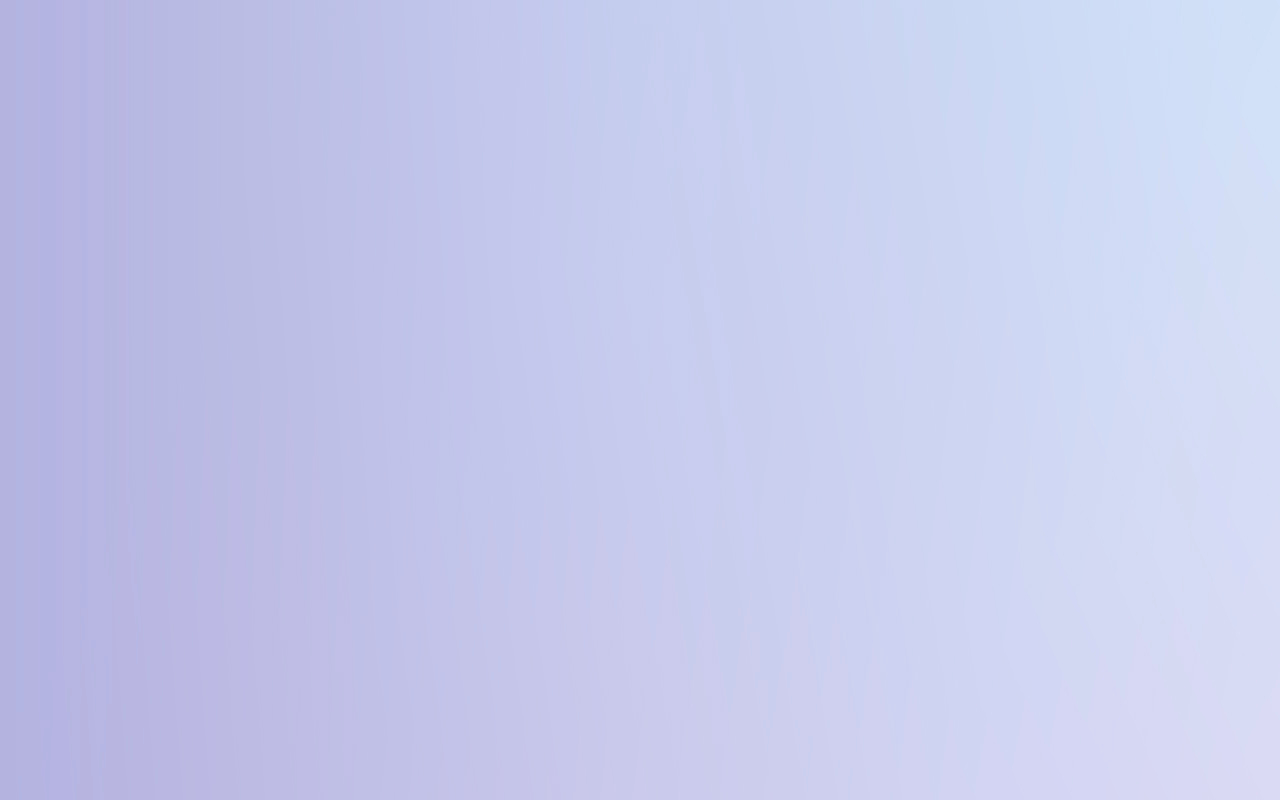
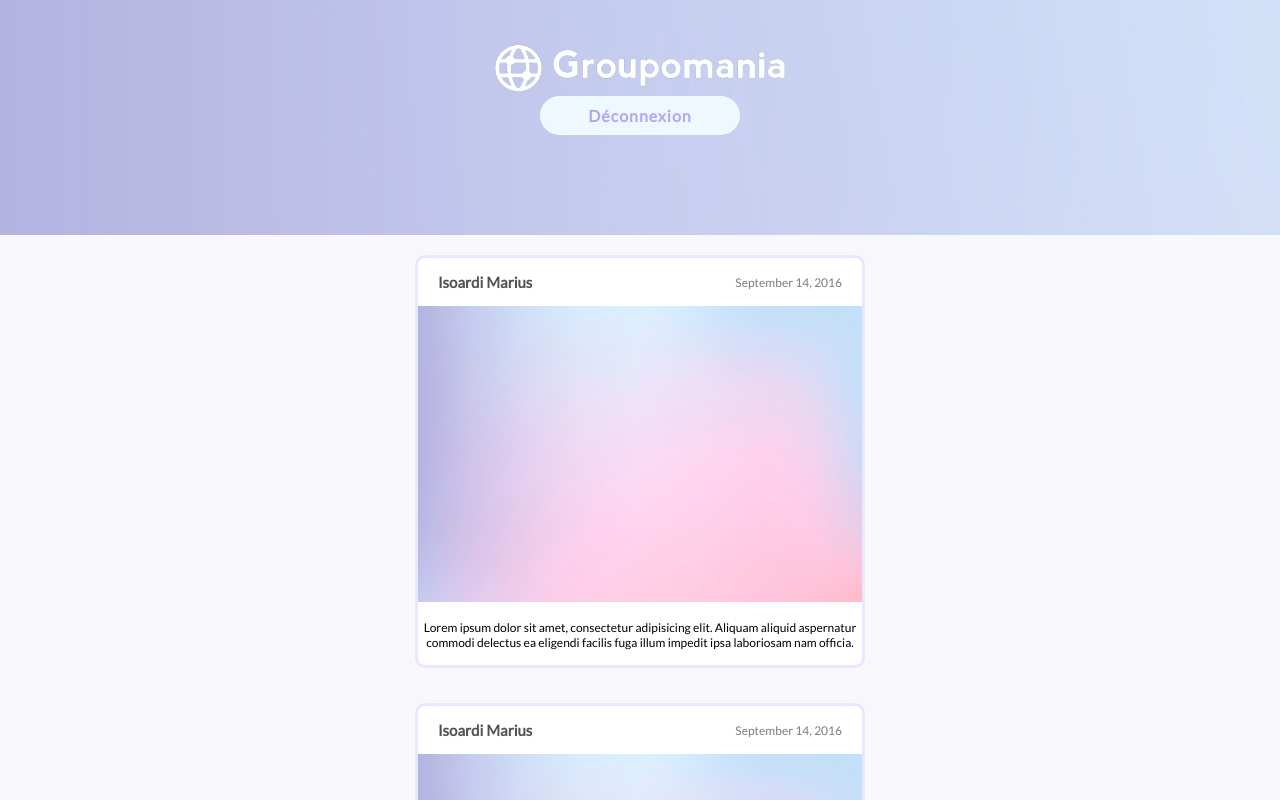
Before and after one commit to IsoardiMarius/Groupomania_Isoardi_Marius, a React (Create React App) app in the folder frontend/: page /test in a window 1280 px wide. Before the commit this address had no page. Shown: the top 800 px of the page. Built offline with nearby package versions, Linux system fonts and the light colour scheme.

Commit message:
Style home page

```diff
--- a/frontend/src/App.js
+++ b/frontend/src/App.js
@@ -4,6 +4,7 @@ import SignUpForm from "./pages/SignUpForm";
 import SignInForm from "./pages/SignInForm";
 import {DataProvider} from "./context/UserContext";
 import {useState} from "react";
+import Cardtest from "./pages/Cardtest";
 
 
 const App = () => {
@@ -19,6 +20,9 @@ const App = () => {
                     <Route path="/signin" element={<SignInForm/>}/>
                     <Route path="/signup" element={<SignUpForm/>}/>
                     <Route path="/" element={<Home/>}/>
+                    <Route path="/test" element={<Cardtest/>}/>
+
+
 
 
                 </Routes>
--- a/frontend/src/components/CardPost.js
+++ b/frontend/src/components/CardPost.js
@@ -1,12 +1,22 @@
 import React from 'react';
+import img from '../assets/images/16447966_v960-ning-05.jpg'
 
 const CardPost = () => {
     return (
         <div className="card-post">
-            <p>Isoardi Marius</p>
+            <div className="card-header">
+            <p className="card-name">Isoardi Marius</p>
+            <p className="card-date">September 14, 2016</p>
+            </div>
+            <img src={img} alt="" className="card-img"/>
             <p>Lorem ipsum dolor sit amet, consectetur adipisicing elit. Aliquam aliquid aspernatur commodi delectus ea
                 eligendi facilis fuga illum impedit ipsa laboriosam nam officia. </p>
-            <img src="" alt=""/>
+            <div>
+                <ul>
+                    <li></li>
+                    <li></li>
+                </ul>
+            </div>
 
 
         </div>
--- a/frontend/src/components/PostList.js
+++ b/frontend/src/components/PostList.js
@@ -4,7 +4,13 @@ import CardPost from "../components/CardPost";
 const PostList = () => {
     return (<div>
             <div className="post-list">
+
                 <CardPost/>
+                <CardPost/>
+                <CardPost/>
+                <CardPost/>
+                <CardPost/>
+
 
 
             </div>
--- /dev/null
+++ b/frontend/src/pages/Cardtest.js
@@ -0,0 +1,19 @@
+///// Page d'accueil, on y liste tous les postes /////
+
+import React, {useEffect} from 'react';
+import Banner from "../components/Banner";
+import PostList from "../components/PostList";
+import {useNavigate} from "react-router-dom";
+
+
+const Home = () => {
+
+    return (
+        <div>
+            <Banner/>
+            <PostList/>
+        </div>
+    );
+};
+
+export default Home;
--- a/frontend/src/styles/components/_cardPost.scss
+++ b/frontend/src/styles/components/_cardPost.scss
@@ -3,9 +3,42 @@
 .card-post {
   width: 90%;
   margin: auto;
-  background-color: #e9e7ff;
-  border-radius: 30px;
-  padding: 15px;
+  margin-bottom: 35px;
+  background-color: white;
+  border-radius: 10px;
+  border:solid 3px #e9e7ff;
+  padding: 15px 0;
   text-align: center;
   font-size: 12px;
+  max-width: 450px;
+  position: relative;
 }
+
+.card-img {
+  width: 100%;
+  margin: 15px 0;
+
+}
+
+.card-header {
+  display: flex;
+  justify-content: space-between;
+  align-items: center;
+}
+
+.card-name, .card-date {
+  margin: 0 20px;
+}
+
+.card-name {
+  font-weight: 600;
+  font-size: 15px;
+  color: #525252;
+}
+
+.card-date {
+  color: #7c7c7c;
+}
+
+@media only screen and (max-height: 744px) {
+}
--- a/frontend/src/styles/components/postList.scss
+++ b/frontend/src/styles/components/postList.scss
@@ -1,10 +1,8 @@
 // Pour la liste des postes
 
 .post-list {
-  width: 90%;
-  max-width: 900px;
-  background-color: aliceblue;
+  width: 100%;
+  background-color: #f7f7fc;
   margin: 100px auto;
-  border-radius: 30px;
   padding: 20px;
 }
```
